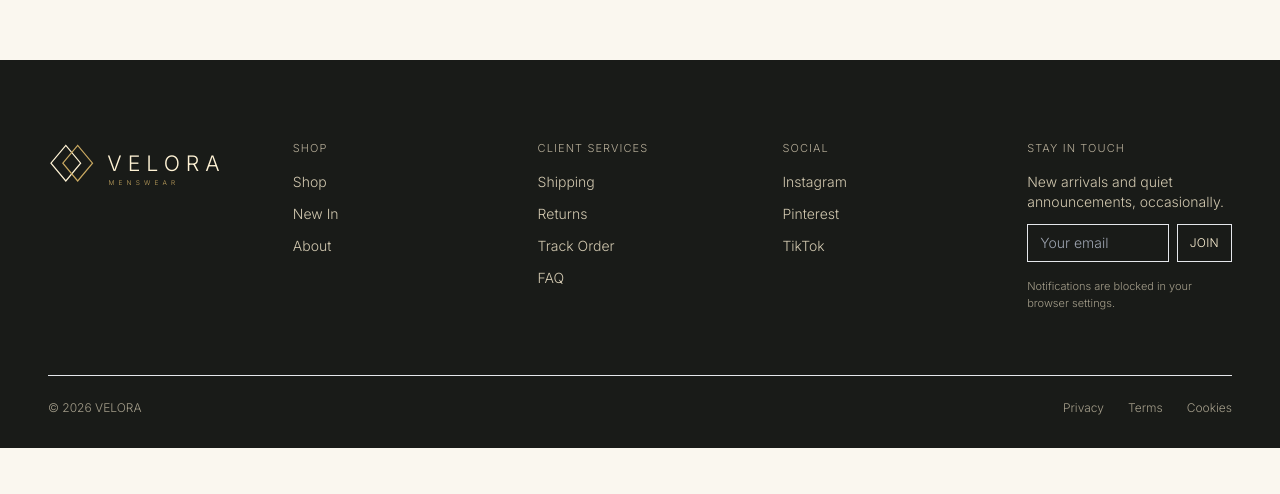
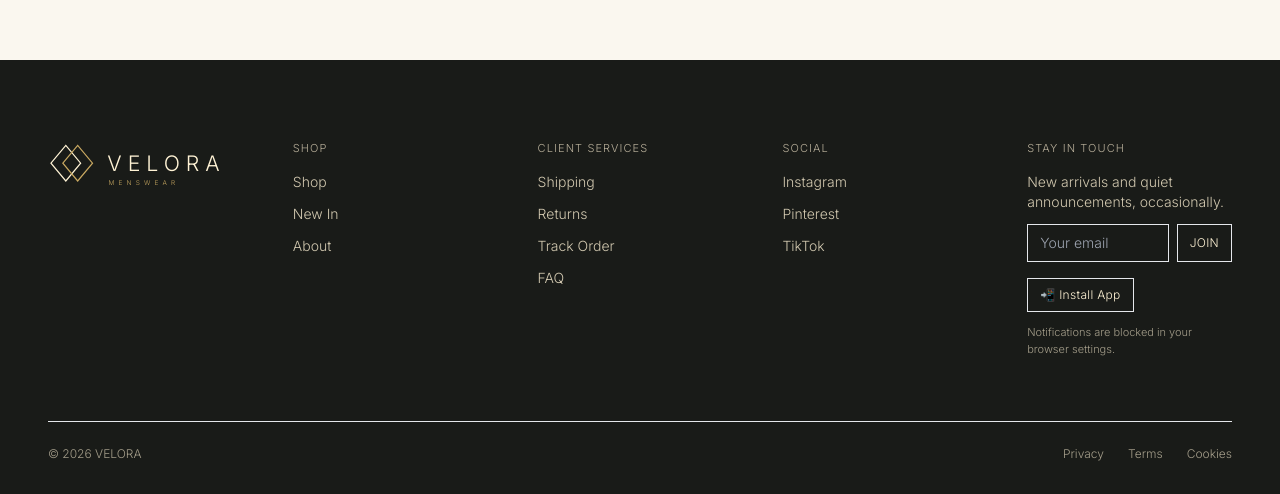
Before and after one commit to mohammedraza635600-sudo/VELORA.COM, a Next.js app: page / in a window 1280 px wide. Shown: the part 2571-3065 px from the top of the page. Before the commit the page ends 3019 px from the top, so only its background shows below. Built offline with nearby package versions, Linux system fonts and the light colour scheme; no server answers; the database is empty.

Commit message:
Add files via upload

```diff
--- a/components/Footer.tsx
+++ b/components/Footer.tsx
@@ -1,6 +1,7 @@
 import Logo from "./Logo";
 import NewsletterForm from "./NewsletterForm";
 import NotifyButton from "./NotifyButton";
+import InstallButton from "./InstallButton";
 
 type Col = { title: string; links: { label: string; url: string }[] };
 
@@ -20,7 +21,8 @@ export default function Footer({ columns }: { columns: Col[] }) {
           ))}
           <div>
             <NewsletterForm />
-            <div className="mt-4">
+            <div className="mt-4 flex flex-col gap-3 items-start">
+              <InstallButton className="text-xs tracking-wide border border-cream/40 px-3 py-2" />
               <NotifyButton audience="customer" labelOff="🔔 Get offer alerts" labelOn="🔔 Offer alerts on (tap to turn off)" className="text-xs tracking-wide border border-cream/40 px-3 py-2" />
             </div>
           </div>
--- /dev/null
+++ b/components/InstallButton.tsx
@@ -0,0 +1,50 @@
+"use client";
+import { useEffect, useState } from "react";
+
+// Shows an "Install App" button. Android/desktop Chrome: one-tap install.
+// iPhone Safari has no install prompt, so we show the Add to Home Screen steps.
+export default function InstallButton({ className = "" }: { className?: string }) {
+  const [evt, setEvt] = useState<any>(null);
+  const [ios, setIos] = useState(false);
+  const [installed, setInstalled] = useState(false);
+  const [help, setHelp] = useState(false);
+
+  useEffect(() => {
+    const standalone = window.matchMedia("(display-mode: standalone)").matches || (navigator as any).standalone;
+    if (standalone) { setInstalled(true); return; }
+    setIos(/iphone|ipad|ipod/i.test(navigator.userAgent));
+    const onPrompt = (e: Event) => { e.preventDefault(); setEvt(e); };
+    const onInstalled = () => setInstalled(true);
+    window.addEventListener("beforeinstallprompt", onPrompt);
+    window.addEventListener("appinstalled", onInstalled);
+    return () => {
+      window.removeEventListener("beforeinstallprompt", onPrompt);
+      window.removeEventListener("appinstalled", onInstalled);
+    };
+  }, []);
+
+  if (installed) return null;
+
+  async function click() {
+    if (evt) {
+      evt.prompt();
+      await evt.userChoice.catch(() => {});
+      setEvt(null);
+    } else {
+      setHelp((h) => !h);
+    }
+  }
+
+  return (
+    <div>
+      <button type="button" onClick={click} className={className}>📲 Install App</button>
+      {help && (
+        <p className="text-[11px] opacity-70 mt-2 max-w-[220px] leading-relaxed">
+          {ios
+            ? "iPhone: Safari me neeche Share button dabao → “Add to Home Screen”."
+            : "Browser menu (⋮) kholo → “Install app” ya “Add to Home screen” dabao."}
+        </p>
+      )}
+    </div>
+  );
+}
```
